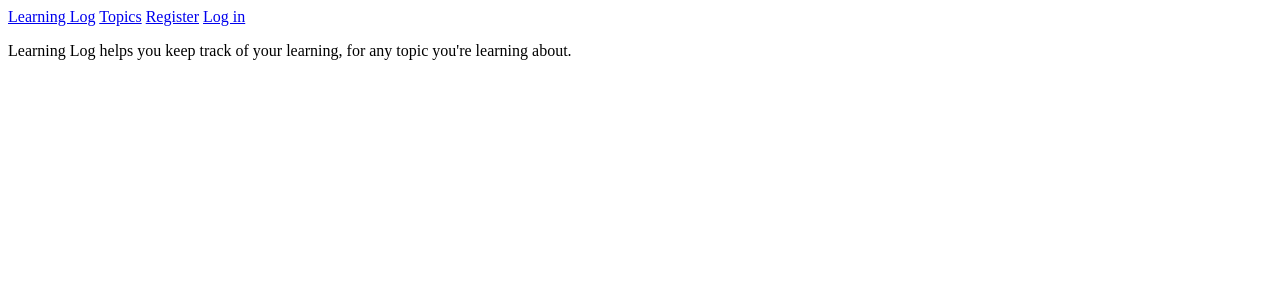
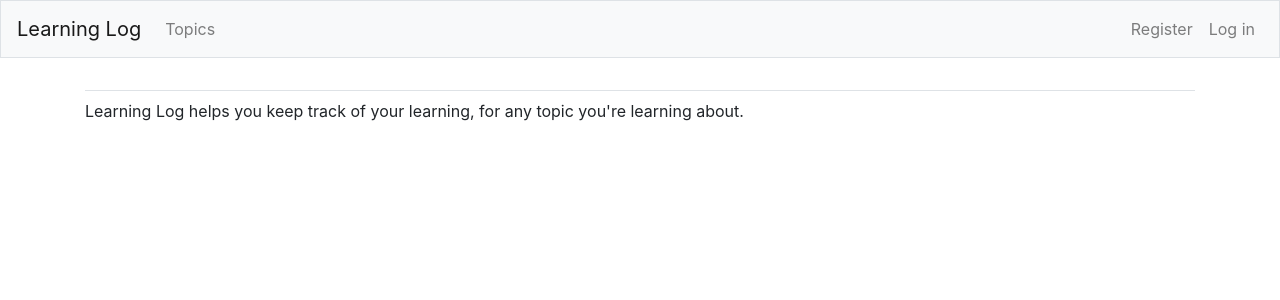
Before and after one commit to Enecode/Learning-log, a Django app: template learning_logs/templates/learning_logs/index.html in a window 1280 px wide. Shown: the top 300 px of the page. Run offline with Django 4.2, Linux system fonts and the light colour scheme; the template is opened without the code that fills it, so the values that code supplies are empty; some libraries are stand-ins or nearby versions.

Commit message:
modified the base template by styling with bootstrap4

```diff
--- a/learning_logs/templates/learning_logs/base.html
+++ b/learning_logs/templates/learning_logs/base.html
@@ -1,13 +1,56 @@
-<p>
-    <a href="{% url 'learning_logs:index' %}">Learning Log</a>
-    <a href="{% url 'learning_logs:topics' %}">Topics</a>
-        {% if user.is_authenticated %}
-            Hello, {{ user.username }}.
-            <a href="{% url 'users:logout' %}">Log out</a>
-        {% else %}
-            <a href="{% url 'users:register' %}">Register</a>
-            <a href="{% url 'users:login' %}">Log in</a>
-        {% endif %}
-</p>
+{% load bootstrap4 %}
+<!doctype html>
+<html lang="en">
+<head>
+    <meta charset="utf-8">
+    <meta name="viewport" content="width=device-width, initial-scale=1,
+        shrink-to-fit=no">
+    <title>Learning Log</title>
 
-{% block content %} {% endblock content %}
+    {% bootstrap_css %}
+    {% bootstrap_javascript jquery='full' %}
+</head>
+<body>
+    <nav class="navbar navbar-expand-md navbar-light bg-light mb-4 border">
+        <a class="navbar-brand" href="{% url 'learning_logs:index'%}">
+            Learning Log</a>
+        <button class="navbar-toggler" type="button" data-toggle="collapse"
+                    data-target="#navbarCollapse" aria-controls="navbarCollapse"
+                    aria-expanded="false" aria-label="Toggle navigation">
+                <span class="navbar-toggler-icon"></span></button>
+            <div class="collapse navbar-collapse" id="navbarCollapse">
+                <ul class="navbar-nav mr-auto">
+                        <li class="nav-item">
+                            <a class="nav-link" href="{% url 'learning_logs:topics'%}">
+                                Topics</a>
+                        </li>
+                </ul>
+                <ul class="navbar-nav ml-auto">
+                    {% if user.is_authenticated %}
+                        <li class="nav-item">
+                            <span class="navbar-text">Hello, {{ user.username }}.</span>
+                        </li>
+                        <li class="nav-item">
+                            <a class="nav-link" href="{% url 'users:logout' %}">Log out</a>
+                        </li>
+                    {% else %}
+                        <li class="nav-item">
+                            <a class="nav-link" href="{% url 'users:register' %}">Register</a>
+                        </li>
+                        <li class="nav-item">
+                            <a class="nav-link" href="{% url 'users:login' %}">Log in</a>
+                        </li>
+                    {% endif %}
+                </ul>
+            </div>
+        </nav>
+        <main role="main" class="container">
+            <div class="pb-2 mb-2 border-bottom">
+                {% block page_header %}{% endblock page_header %}
+            </div>
+            <div>
+                {% block content %}{% endblock content %}
+            </div>
+        </main>
+    </body>
+</html>
```
